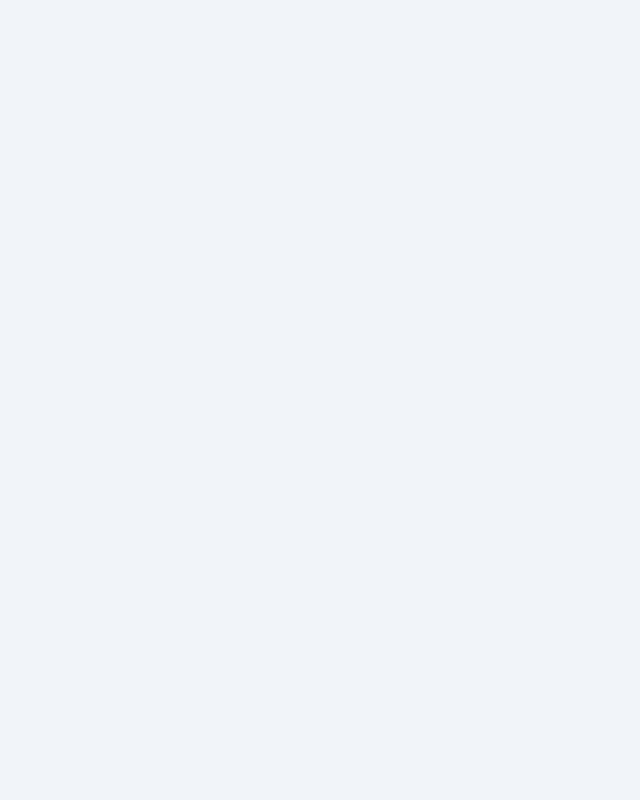
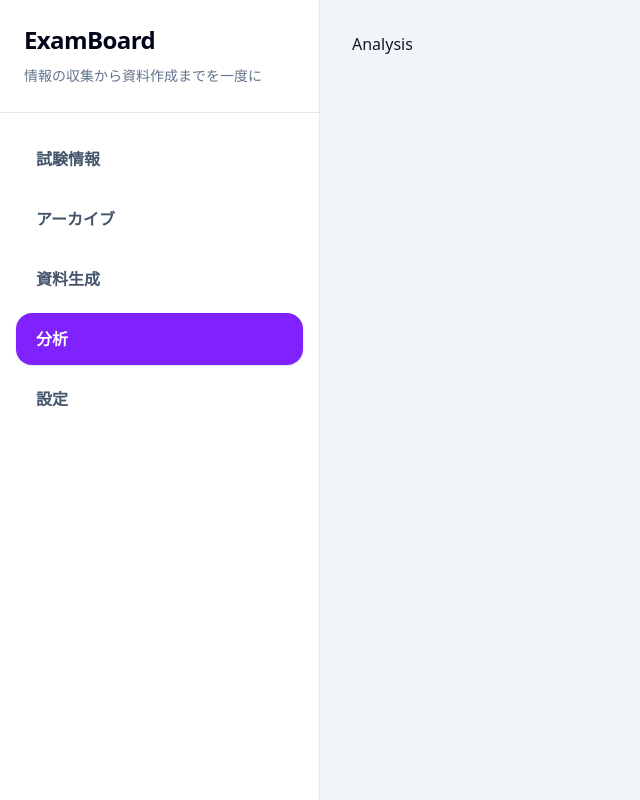
Before and after one commit to mingurr/examboard, a React (Vite) app: page /analysis in a window 1280 px wide. Before the commit this address had no page. Shown: the whole page, without its empty margins (0-640 px from the left). Built offline with nearby package versions, Linux system fonts and the light colour scheme.

Commit message:
feat: add analsis page route and navigation

```diff
--- a/src/app/layout/MainLayout.tsx
+++ b/src/app/layout/MainLayout.tsx
@@ -1,11 +1,13 @@
 import { Outlet, useLocation, useNavigate } from "react-router";
 import Sidebar from "@/components/layout/Sidebar";
 
-type PageType = "search" | "archive" | "materials" | "settings";
+type PageType = "search" | "archive" | "materials" | "analysis" | "settings";
 
 function getPageFromPath(pathname: string): PageType {
+  if (pathname.startsWith("/search")) return "search";
   if (pathname.startsWith("/archive")) return "archive";
   if (pathname.startsWith("/materials")) return "materials";
+  if (pathname.startsWith("/analysis")) return "analysis";
   if (pathname.startsWith("/settings")) return "settings";
   return "search";
 }
@@ -21,6 +23,7 @@ export default function MainLayout() {
     if (page === "archive") navigate("/archive");
     if (page === "materials") navigate("/materials");
     if (page === "settings") navigate("/settings");
+    if (page === "analysis") navigate("/analysis");
   };
 
   return (
--- a/src/app/router/index.tsx
+++ b/src/app/router/index.tsx
@@ -5,6 +5,7 @@ import ArchivePage from "@/pages/ArchivePage";
 import MaterialsPage from "@/pages/MaterialsPage";
 import SettingsPage from "@/pages/SettingsPage";
 import MainLayout from "../layout/MainLayout";
+import AnalysisPage from "@/pages/AnalysisPage";
 
 export default function AppRouter() {
   return (
@@ -16,6 +17,7 @@ export default function AppRouter() {
         <Route path="/search" element={<SearchPage />} />
         <Route path="/archive" element={<ArchivePage />} />
         <Route path="/materials" element={<MaterialsPage />} />
+        <Route path="/analysis" element={<AnalysisPage />} />
         <Route path="/settings" element={<SettingsPage />} />
       </Route>
     </Routes>
--- a/src/components/layout/Sidebar.tsx
+++ b/src/components/layout/Sidebar.tsx
@@ -1,8 +1,10 @@
 import SidebarButton from "@/components/layout/SidebarButton";
 
 type SidebarProps = {
-  page: "search" | "archive" | "materials" | "settings";
-  onChangePage: (page: "search" | "archive" | "materials" | "settings") => void;
+  page: "search" | "archive" | "materials" | "analysis" | "settings";
+  onChangePage: (
+    page: "search" | "archive" | "materials" | "analysis" | "settings",
+  ) => void;
 };
 
 export default function Sidebar({ page, onChangePage }: SidebarProps) {
@@ -34,6 +36,11 @@ export default function Sidebar({ page, onChangePage }: SidebarProps) {
           onClick={() => onChangePage("materials")}
         />
         <SidebarButton
+          label="分析"
+          active={page === "analysis"}
+          onClick={() => onChangePage("analysis")}
+        />
+        <SidebarButton
           label="設定"
           active={page === "settings"}
           onClick={() => onChangePage("settings")}
--- /dev/null
+++ b/src/pages/AnalysisPage.tsx
@@ -0,0 +1,7 @@
+export default function AnalysisPage() {
+  return (
+    <div>
+      <h1>Analysis</h1>
+    </div>
+  );
+}
```
